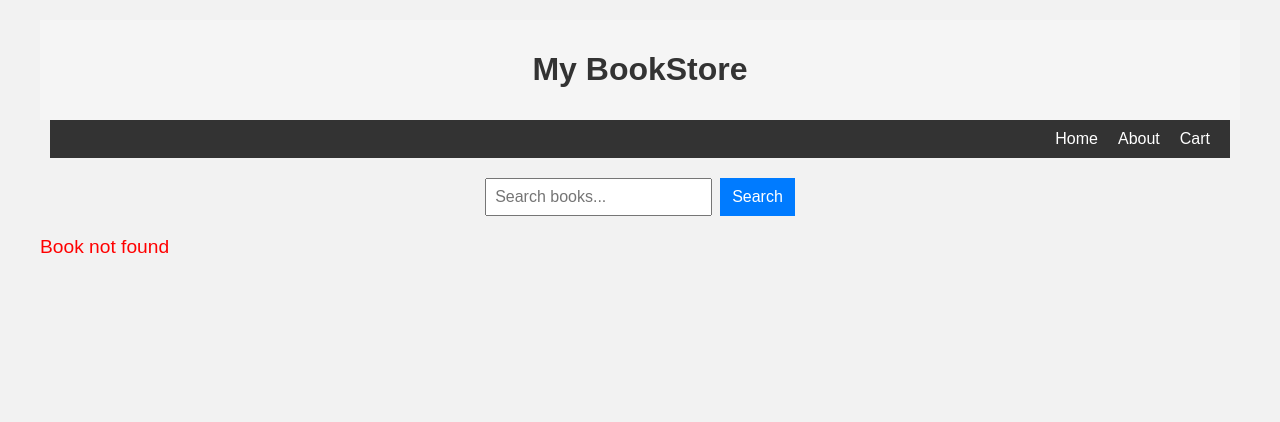
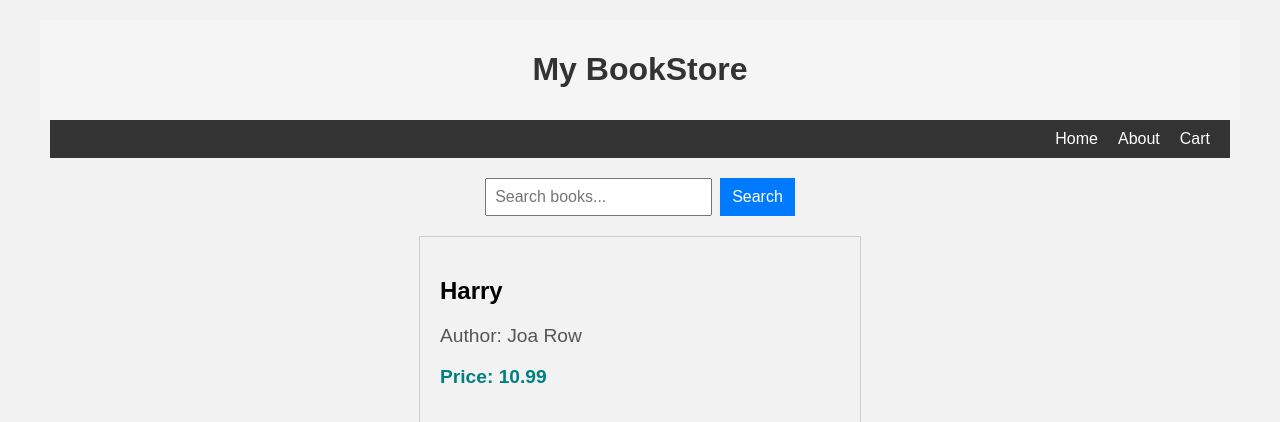
Before and after one commit to vitaliilatka/bookstore-react, a React (Create React App) app: page /books/1 in a window 1280 px wide. Before the commit this address had no page. Shown: the top 422 px of the page. Built offline with nearby package versions, Linux system fonts and the light colour scheme.

Commit message:
fixed BookDetails

```diff
--- a/src/components/BookDetails.js
+++ b/src/components/BookDetails.js
@@ -5,11 +5,11 @@ import styles from '../styles/BookDetails.module.css';
 
 const BookDetails = () => {
     const { id } = useParams(); //Get params route
-    const book = booksData.find((book) => book.id === Number(id)); //Find a book by ID
+    const book = booksData.find((book) => book.id === id); //Find a book by ID
 
-    if (!book) {
-        return <div className={styles.notFoundMessage}>Book not found</div>;
-    }
+    // if (!book) {
+    //     return <div className={styles.notFoundMessage}>Book not found</div>;
+    // }
 
     return (
         <div className={styles.bookDetailsContainer}>
```
